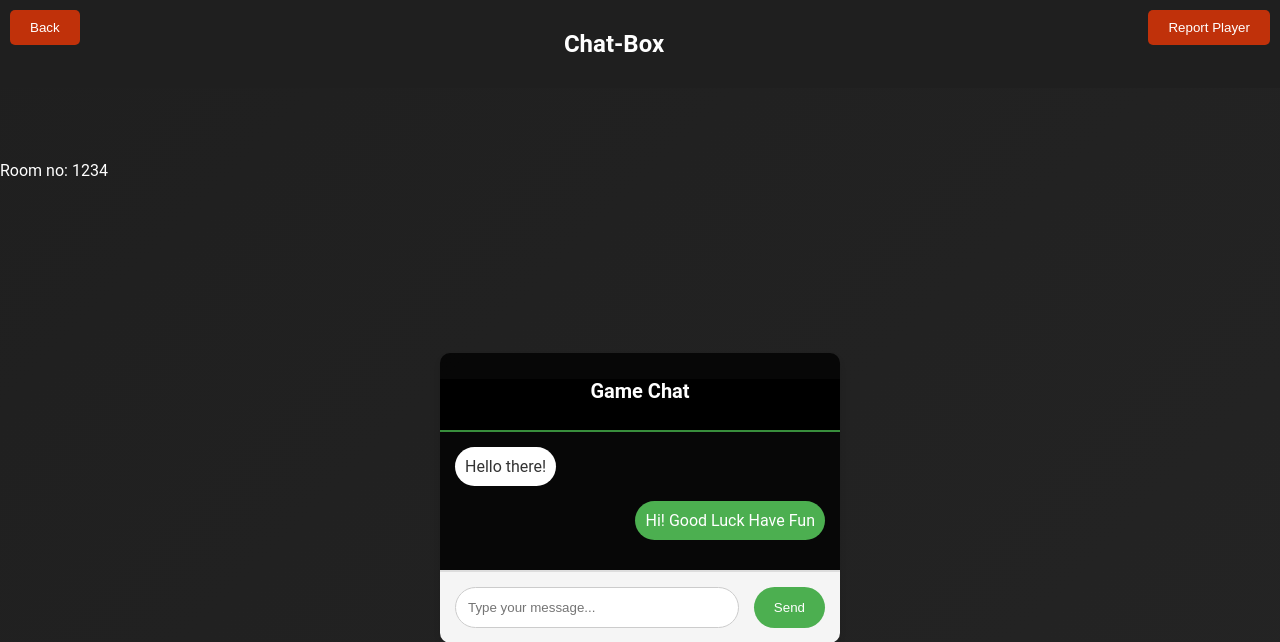
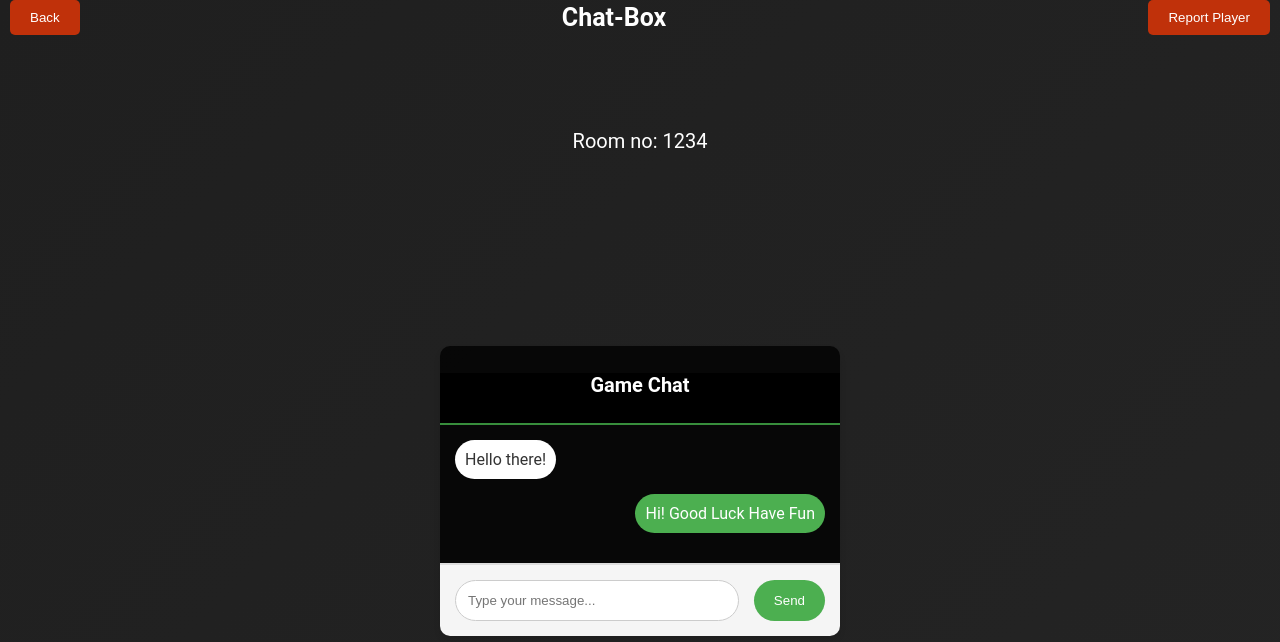
Before and after one commit to YanMinChan/F28CD_MatchmakingSys, a PHP site: page /prototype/chatBoxPage.html in a window 1280 px wide. Shown: the top 642 px of the page. Run offline with PHP 8.4, Linux system fonts and the light colour scheme.

Commit message:
adjusted title

```diff
--- a/style/chatBoxPage.css
+++ b/style/chatBoxPage.css
@@ -10,20 +10,32 @@ body {
     justify-content: space-between;
     margin: 0;
   }
+
   .page-title {
     text-align: center;
     color: #ffffff;
-    font-size: 24px;
+    font-size: 40px;
     margin: 20px 0;
     font-weight: bold;
   }
+
   .header {
     display: flex;
     justify-content: space-between;
-    align-items: flex-start;
-    padding: 10px;
-    background-color: #1f1f1f; /* Match the body background color */
-  }
+    align-items: center;
+    padding: 0 10px;
+}
+.header .page-title {
+    margin: 0;
+    font-size: 25px;
+}
+.Room-no {
+    text-align: center;
+    color: #ffffff;
+    font-size: 20px;
+    margin: 10px 0;
+    align-items: center;
+}
 
   .topButton {
     background-color: #c0310a;
```
